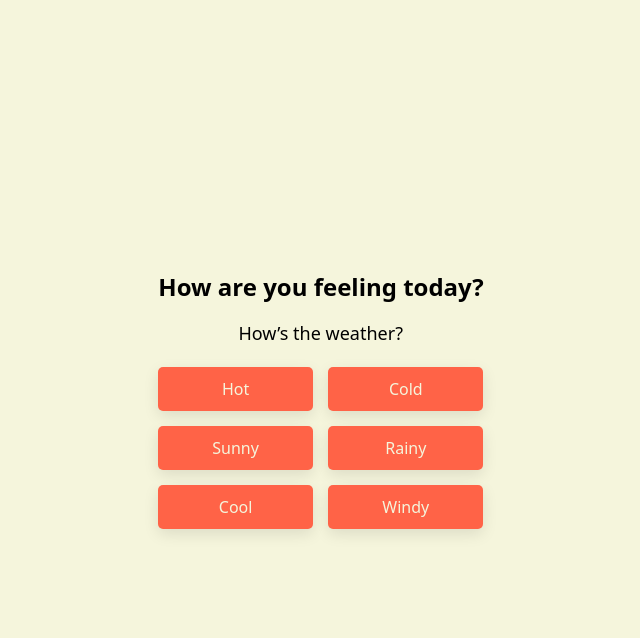
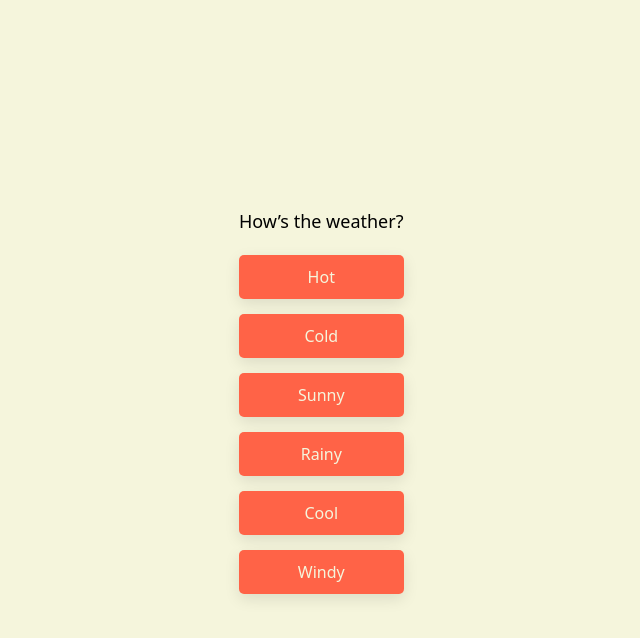
Before and after one commit to DevChiii/crave-spin, a SvelteKit app: page / in a window 1280 px wide. Both pictures are taken after a click on the button "Happy". Shown: the top 638 px of the page, without its empty margins (319-959 px from the left). Built offline with nearby package versions, Linux system fonts and the light colour scheme.

Commit message:
Remove extra header in options

```diff
--- a/src/routes/+page.svelte
+++ b/src/routes/+page.svelte
@@ -25,6 +25,7 @@
     userData.set({
       mood: selectedMood,
       weather: selectedWeather,
+      // @ts-ignore
       place: selectedPlace
     });
 
@@ -35,21 +36,25 @@
     }, 1000);
   }
 
+  // @ts-ignore
   function selectMood(mood) {
     selectedMood = mood;
     rotateSection(2);
   }
 
+  // @ts-ignore
   function selectWeather(weather) {
     selectedWeather = weather;
     rotateSection(3);
   }
 
+  // @ts-ignore
   function selectPlace(place) {
     selectedPlace = place;
     handleSubmit();
   }
 
+  // @ts-ignore
   function rotateSection(step) {
     currentStep = step;
   }
@@ -57,12 +62,11 @@
 
 <div class="container">
   <div class="p-6 text-center">
-    <h1 class="text-2xl font-bold mb-4">How are you feeling today?</h1>
 
     <!-- Mood Selection -->
     {#if currentStep === 1}
       <div class="input-box mood-selection active">
-        <label for="mood" class="block text-lg mb-2">How are you feeling today?</label>
+        <label for="mood" class="block text-lg mb-4">How are you feeling today?</label>
         <div class="options">
           {#each moods as mood}
             <button on:click={() => selectMood(mood)} class="option-btn">{mood}</button>
@@ -74,7 +78,7 @@
     <!-- Weather Selection -->
     {#if currentStep === 2}
       <div class="input-box weather-selection active">
-        <label for="weather" class="block text-lg mb-2">How’s the weather?</label>
+        <label for="weather" class="block text-lg mb-4">How’s the weather?</label>
         <div class="options">
           {#each weathers as weather}
             <button on:click={() => selectWeather(weather)} class="option-btn">{weather}</button>
@@ -86,7 +90,7 @@
     <!-- Place Selection -->
     {#if currentStep === 3}
       <div class="input-box place-selection active">
-        <label for="place" class="block text-lg mb-2">Where are you?</label>
+        <label for="place" class="block text-lg mb-4">Where are you?</label>
         <div class="options">
           {#each places as place}
             <button on:click={() => selectPlace(place)} class="option-btn">{place}</button>
@@ -111,8 +115,7 @@
     <!-- Results -->
     {#if !isLoading && selectedWeather && selectedMood && selectedPlace}
       <p class="mt-4 text-lg">
-        You are feeling <strong>{selectedMood}</strong>, the weather is <strong>{selectedWeather}</strong>,
-        and you are at the <strong>{selectedPlace}</strong>.
+        You are feeling <strong>{selectedMood}</strong>, the weather is <strong>{selectedWeather}</strong> and you are at the <strong>{selectedPlace}</strong>.
       </p>
     {/if}
 
```
